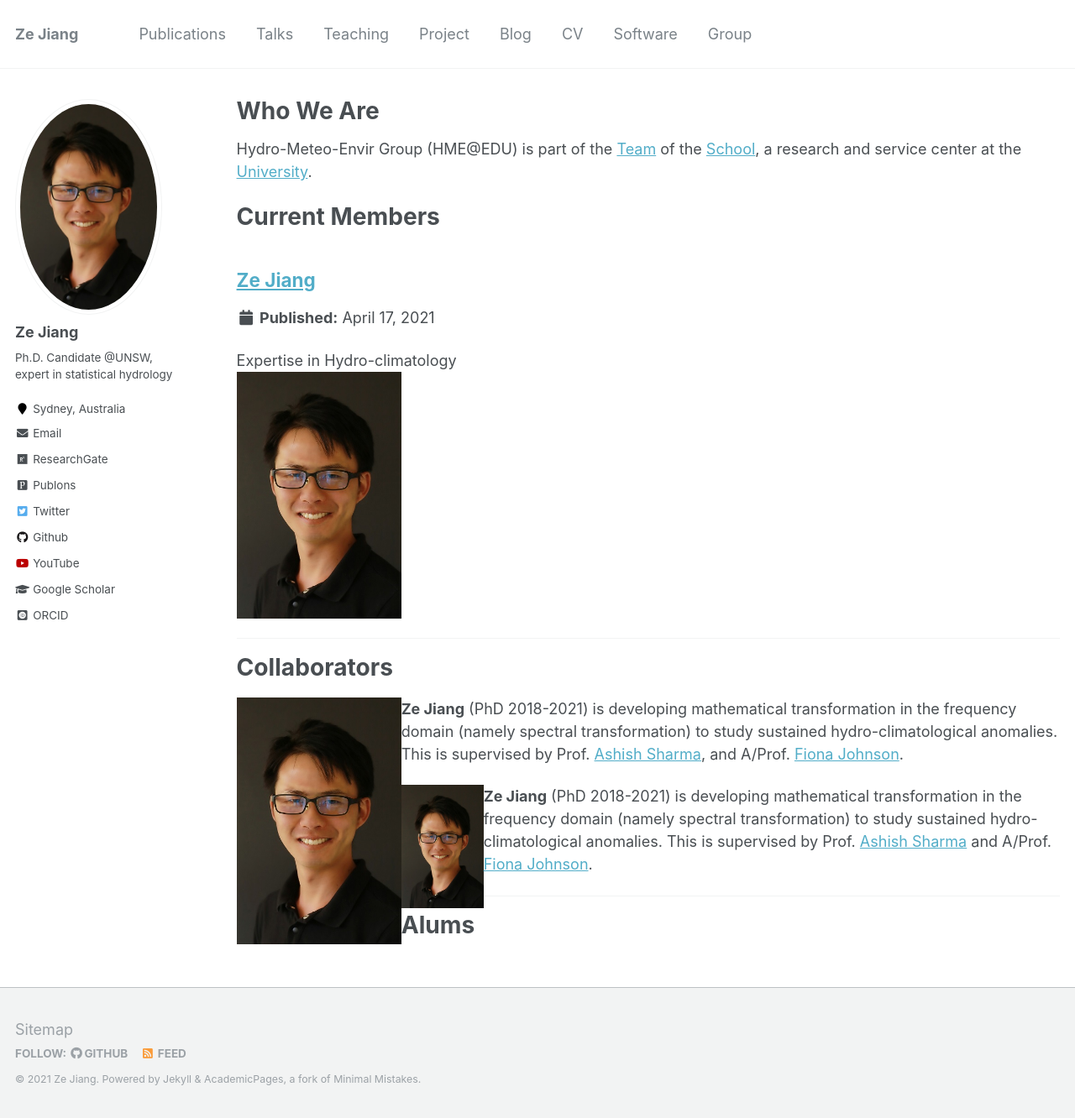
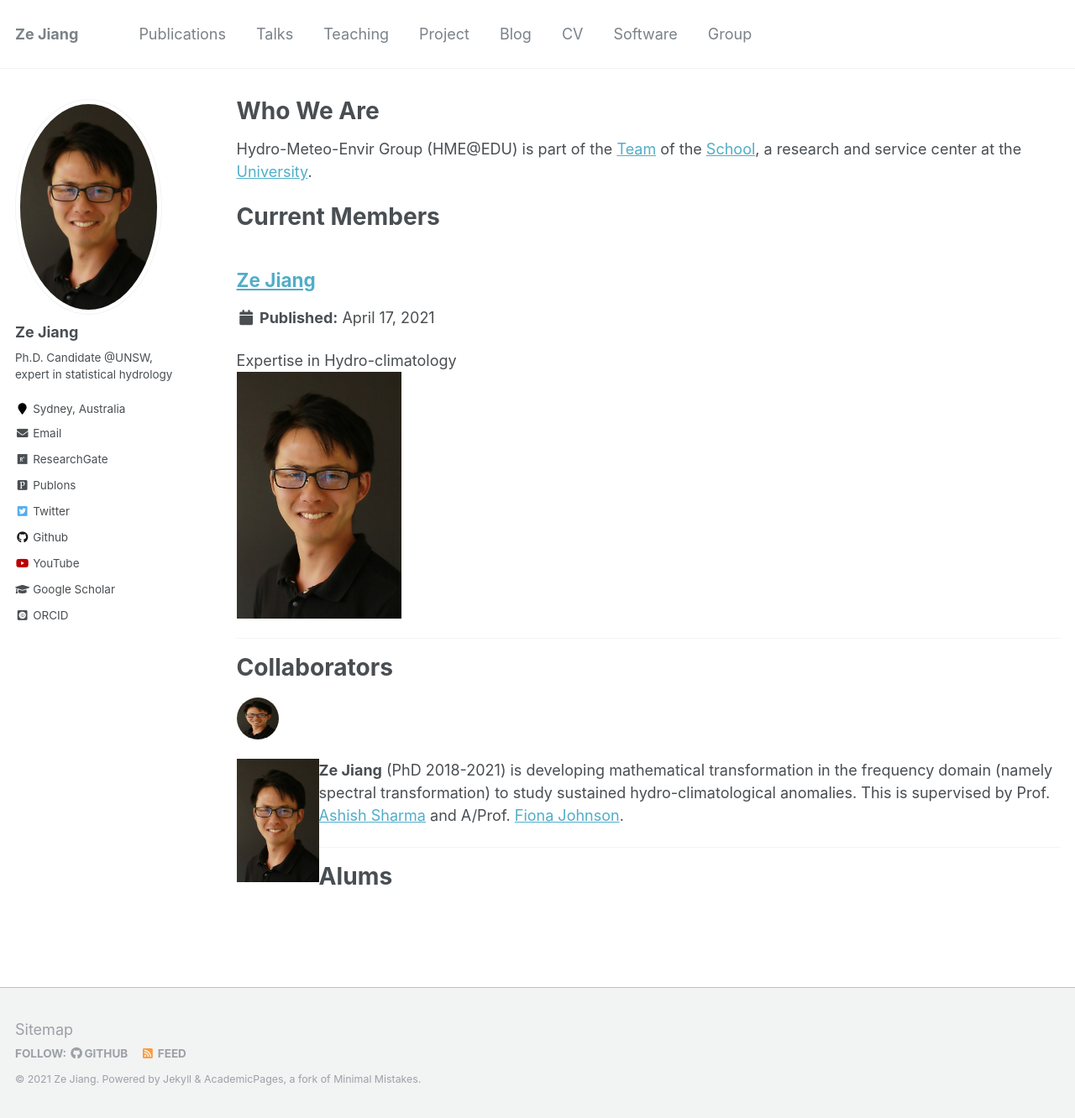
Before and after one commit to zejiang-unsw/zejiang-unsw.github.io, a Jekyll site: the page built from _pages/people.md, in a window 1280 px wide and 1332 px high. Shown: the whole window at 84% size. Built offline with Jekyll 4.4.1, drawn with Linux system fonts in a browser that asks for light colours; some web fonts are replaced.

Commit message:
Update assets\css\academicons.css

```diff
--- a/_pages/people.md
+++ b/_pages/people.md
@@ -19,15 +19,11 @@ Current Members
 <hr>
 Collaborators
 ======
-<div>
+<img src="/images/profile.jpg" alt="Avatar" class="avatar">
 
-<p><img align="left" src='/images/profile.jpg' style='height: 20%; width: 20%; object-fit: contain'>
-<strong>Ze Jiang</strong> (PhD 2018-2021) is developing mathematical transformation in the frequency domain (namely spectral transformation) to study sustained hydro-climatological anomalies. This is supervised by Prof. <a href="https://scholar.google.com.au/citations?user=C_9ndbcAAAAJ&hl=en" target="_blank" rel="noopener">Ashish Sharma</a>, and A/Prof. <a href="https://scholar.google.com.au/citations?user=PYu5v4YAAAAJ&hl=en" target="_blank" rel="noopener">Fiona Johnson</a>.</p>
-
-</div>
-
-<img align="left" src='/images/profile.jpg' style='height: 10%; width: 10%; object-fit: contain'>
+<img align="left" class="" src='/images/profile.jpg' style='height: 10%; width: 10%; object-fit: contain'>
 **Ze Jiang** (PhD 2018-2021) is developing mathematical transformation in the frequency domain (namely spectral transformation) to study sustained hydro-climatological anomalies. This is supervised by Prof. [Ashish Sharma](https://scholar.google.com.au/citations?user=C_9ndbcAAAAJ&hl=en) and A/Prof. [Fiona Johnson](https://scholar.google.com.au/citations?user=PYu5v4YAAAAJ&hl=en).
+<br>
 
 <hr>
 Alums
--- a/assets/css/academicons.css
+++ b/assets/css/academicons.css
@@ -14,6 +14,12 @@
         url('../fonts/academicons.ttf') format('truetype'),
         url('../fonts/academicons.woff') format('woff'),
         url('../fonts/academicons.svg') format('svg');
+}
+.avatar {
+  vertical-align: middle;
+  width: 50px;
+  height: 50px;
+  border-radius: 50%;
 }
 .ai {
   font-family: 'Academicons';
```
